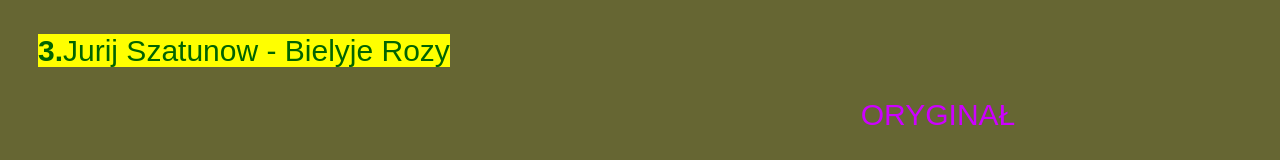
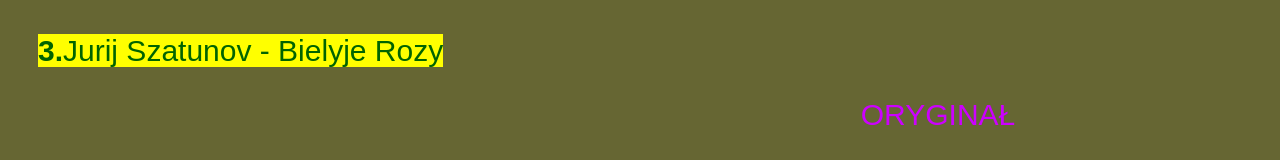
Before and after one commit to ArekBuba/hityMuzyczne, a plain HTML site: page 80.html in a window 1280 px wide. Shown: the part 1964-2124 px from the top of the page. Drawn offline with Linux system fonts and the light colour scheme; grey boxes are pictures that could not be loaded.

Commit message:
Poprawa literówki

```diff
--- a/80.html
+++ b/80.html
@@ -75,7 +75,7 @@
                <iframe src="https://www.youtube.com/embed/ef7ZX-YO29U"width="560" height="315" frameborder="0" allowfullscreen></iframe>
             </center>
 
-            <p><mark><b>3.</b>Jurij Szatunow - Bielyje Rozy</p>
+            <p><mark><b>3.</b>Jurij Szatunov - Bielyje Rozy</p>
             </mark>
             <center>
 
```
